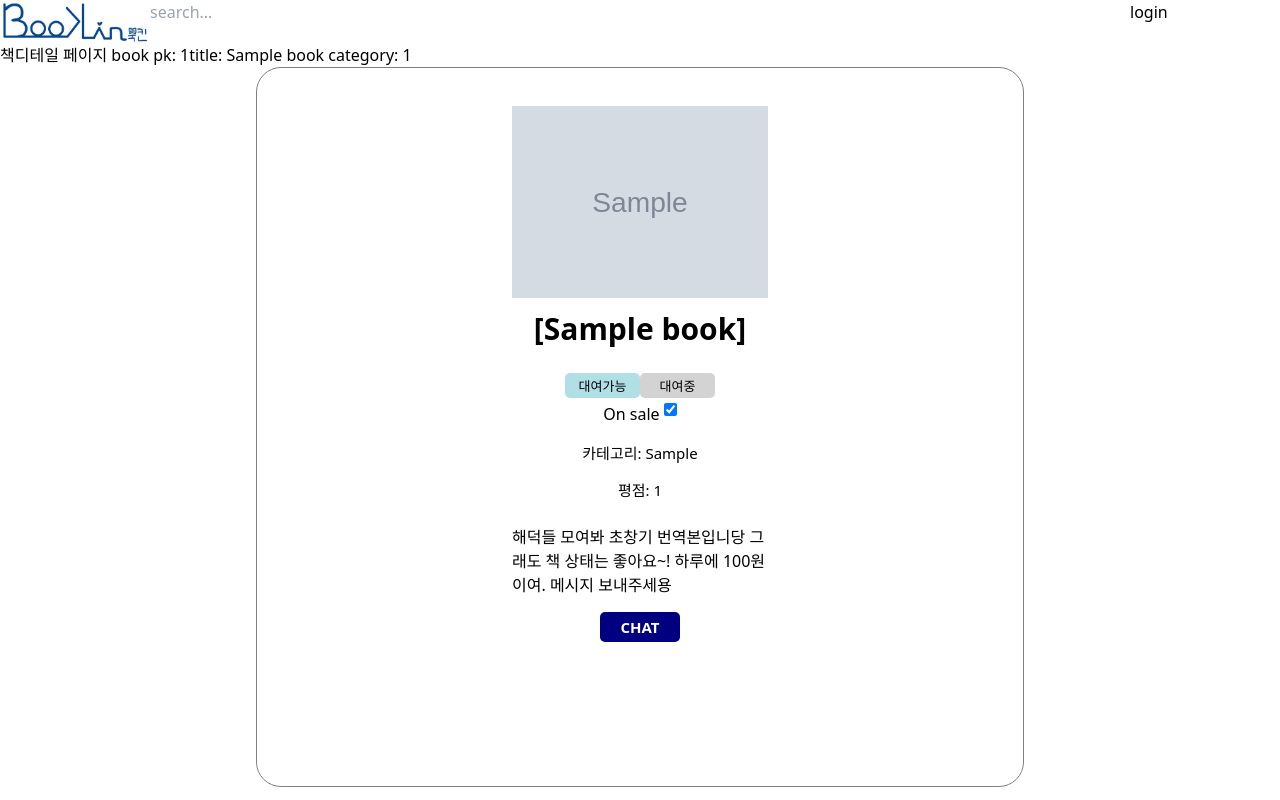
After one commit to youkzo/bookin, a Django app: a page that uses templates/base.html in a window 1280 px wide. The commit adds this page. Run offline with Django 4.2, Linux system fonts and the light colour scheme; tables that the repository leaves empty hold one stand-in row (values such as "Sample post"); grey boxes marked "Sample" are stand-in pictures; some libraries are stand-ins or nearby versions; some web fonts are replaced.

Commit message:
220318 updated

```diff
--- a/bookstore/urls.py
+++ b/bookstore/urls.py
@@ -3,4 +3,5 @@ from . import views
 
 urlpatterns = [
     path('store/<int:user_pk>', views.store, name='store'),
+    path('store/detail/<int:book_pk>', views.detail, name='detail'),
 ]
--- a/bookstore/views.py
+++ b/bookstore/views.py
@@ -33,3 +33,7 @@ def store(request, user_pk):
 
 
     return render(request, 'bookstore/store.html', {'owner': owner, 'store': store, 'books':books})
+
+def detail(request, book_pk):
+    book = BooksModel.objects.get(pk=book_pk)
+    return render(request, 'bookstore/detail.html', {'book':book})
--- /dev/null
+++ b/static/css/detail.css
@@ -0,0 +1,75 @@
+#detail_wrap{
+    border: 1px solid gray;
+    width: 60vw;
+    height: 90vh;
+    border-radius: 25px;
+    margin: auto;
+    display: flex;
+    flex-direction: column;
+    align-items: center;
+}
+
+#detail_wrap img {
+    width: 20vw;
+    margin-top: 5%;
+}
+
+.book_title {
+    font-size: 30px;
+    font-weight: bolder;
+    margin-top: 1%;
+}
+
+.book_info {
+    font-size: 15px;
+    margin: 2% 0 0 0;
+}
+
+.book_content {
+    width: 20vw;
+    margin-top: 3%;
+}
+
+div#onsale {
+    /* border: 1px solid gray; */
+    width: 75px;
+    height: 25px;
+    border-radius: 5px;
+    text-align: center;
+    margin-top: 15%;
+    background-color: powderblue;
+    font-size: 13px;
+}
+
+div#rented {
+    /* border: 1px solid gray; */
+    width: 75px;
+    height: 25px;
+    border-radius: 5px;
+    text-align: center;
+    margin-top: 15%;
+    background-color: lightgray;
+    font-size: 13px;
+}
+
+span {
+    vertical-align: sub;
+}
+
+div#send_chat {
+    width: 80px;
+    height: 30px;
+    border-radius: 5px;
+    text-align: center;
+    margin-top: 2%;
+    background-color: navy;
+    font-size: 13px;
+    color: white;
+    font-size: 15px;
+    font-weight: bold;
+}
+
+#for_user{
+    display: flex;
+    flex-direction: row;
+}
--- a/templates/base.html
+++ b/templates/base.html
@@ -23,7 +23,7 @@
 <body>
     <nav id="menu_container" class="grid grid-cols-[150px_1fr_150px]">
         <div id="menu_logo">
-            <img src="{% static '/img/logo.jpg' %}">
+            <a href="/"><img src="{% static '/img/logo.jpg' %}"></a>
         </div>
         <div id="menu_search">
             <input name="search" placeholder="search...">
--- /dev/null
+++ b/templates/bookstore/detail.html
@@ -0,0 +1,43 @@
+{% extends 'base.html' %}
+
+{% load static %}
+
+{#타이틀 넣는 곳#}
+{% block title %}
+    책이름
+{% endblock %}
+
+{# css 파일 넣는 곳#}
+{% block css %}
+    <link rel="stylesheet" href="{% static '/css/detail.css' %}">
+{% endblock %}
+
+{#자바스크립트 파일 넣는 곳#}
+{% block js %}
+    <script type="text/javascript" src="{% static '/js/detail.js' %}"></script>
+{% endblock %}
+
+{#메인 컨텐츠 들어가는 곳#}
+{% block content %}
+책디테일 페이지
+    book pk: {{ book.pk }}title: {{book.book_name }} category: {{book.user_id }}
+
+<div id="detail_wrap">
+    <img src="{{ book.book_img }}">
+    <div class="book_title">[{{book.book_name }}]</div>
+    <div id="for_user">
+        <div id="onsale"><span>대여가능</span></div>
+        <div id="rented"><span>대여중</span></div>
+    </div>
+    <div id="for_owner">
+        <span> On sale </span>
+                    <input id="sale_view" name="sale_status" type="checkbox" checked>
+    </div>
+    <div class="book_info">카테고리: {{book.category }}</div>
+    <div class="book_info">평점: {{book.user_id }}</div>
+    <div class="book_content">해덕들 모여봐 초창기 번역본입니당 그래도 책 상태는 좋아요~! 하루에 100원이여. 메시지 보내주세용</div>
+    <div id="send_chat"><span>CHAT</span></div>
+</div>
+
+
+{% endblock %}
--- a/templates/bookstore/main.html
+++ b/templates/bookstore/main.html
@@ -65,7 +65,7 @@ stores
         <div class="store_img">
             <img src="{{store.store_img}}" onclick="location.href = '{% url 'store' store.user_id.pk %}'">
             <p>{{store.store_name}}</p>
-            owener id: {{store.user_id.pk}}
+            owner id: {{store.user_id.pk}}
         </div>
     {% endfor %}
 </div>
```
Also changed, not shown: static/css/store.css (+10 -3 lines), templates/bookstore/store.html (+10 -2 lines), static/js/detail.js (added).
